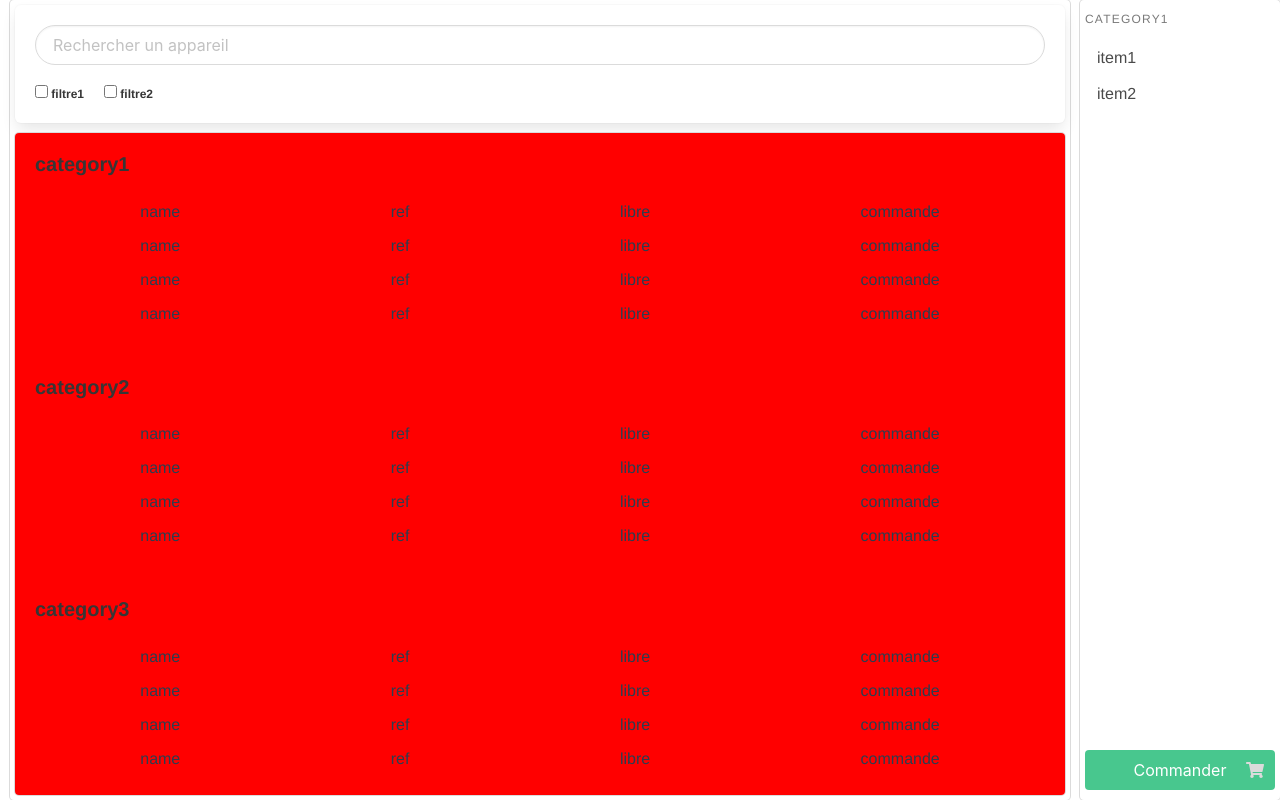
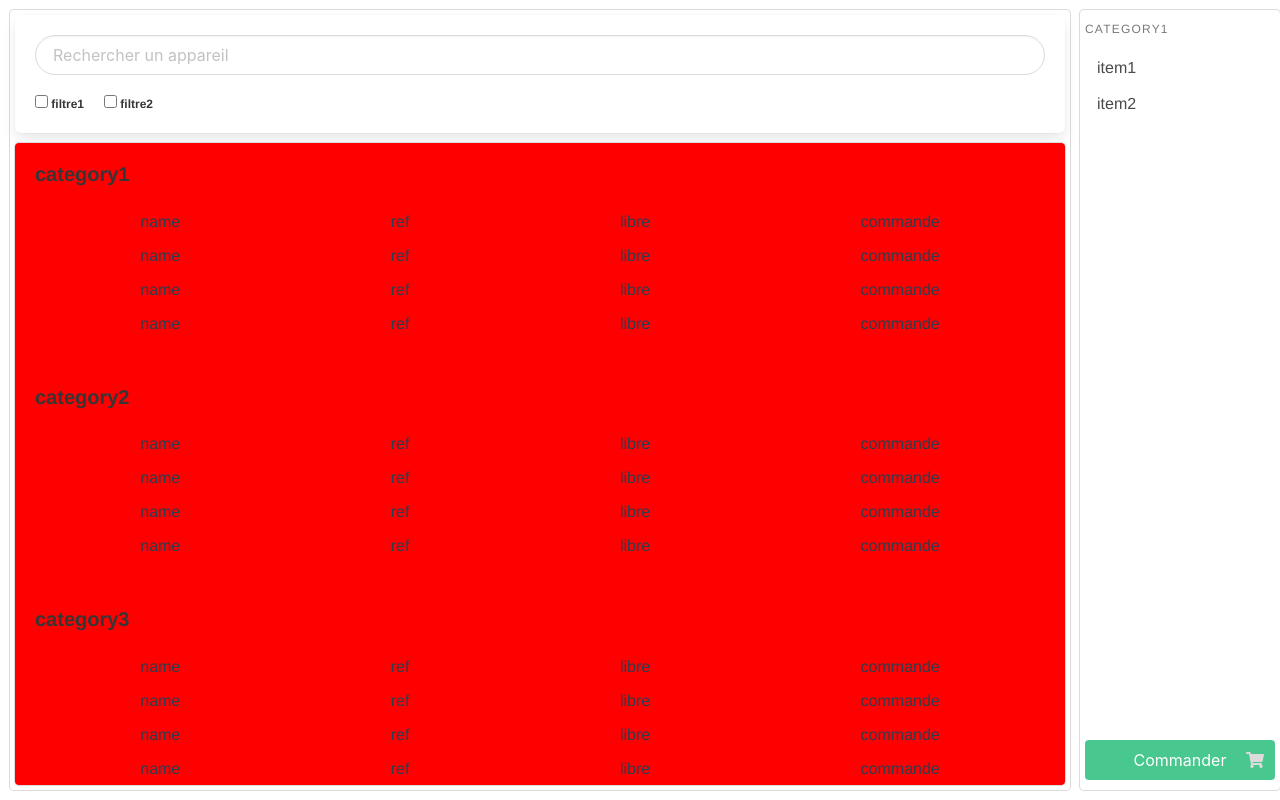
Before and after one commit to skatos-ux/Loaner, a Vue app: page /dashboard in a window 1280 px wide. Built offline with nearby package versions, Linux system fonts and the light colour scheme.

Commit message:
design: Dashboard

```diff
--- a/src/views/Dashboard.vue
+++ b/src/views/Dashboard.vue
@@ -24,5 +24,6 @@ export default class Dashboard extends Vue {
     height: 100%;
     display: flex;
     flex-direction: row;
+    padding: 10px 0 10px 0;
   }
 </style>
```
